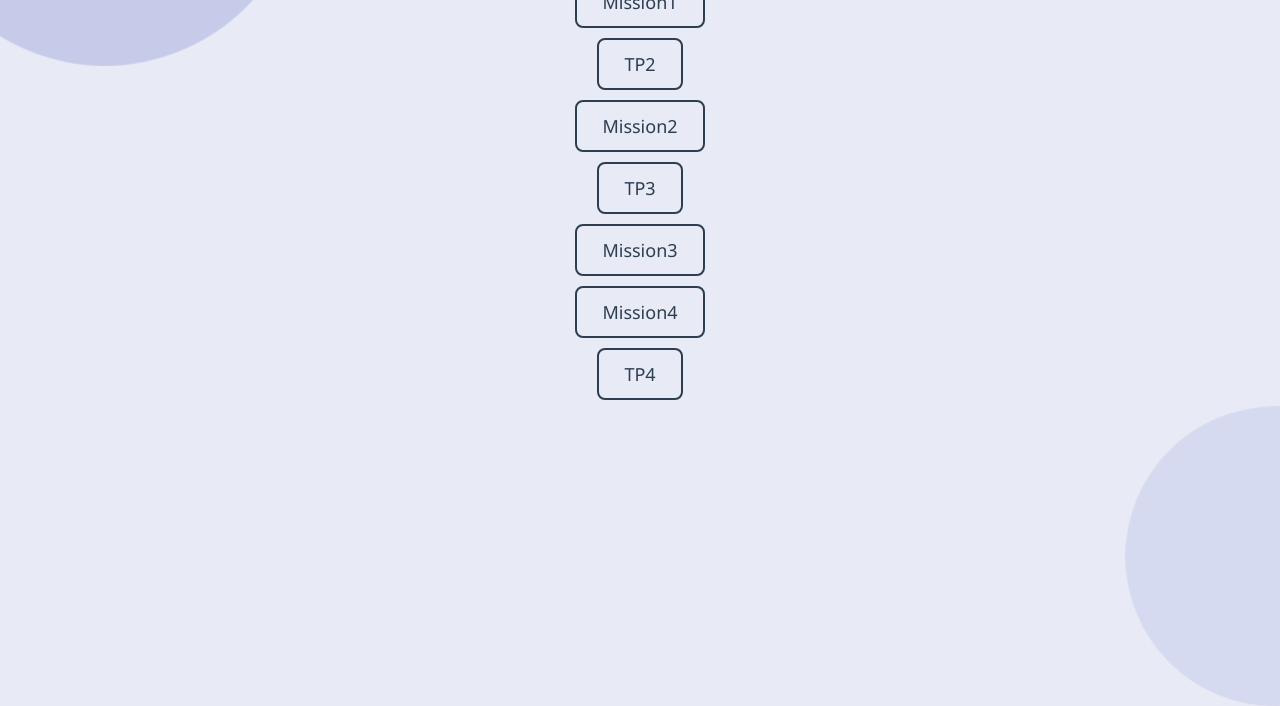
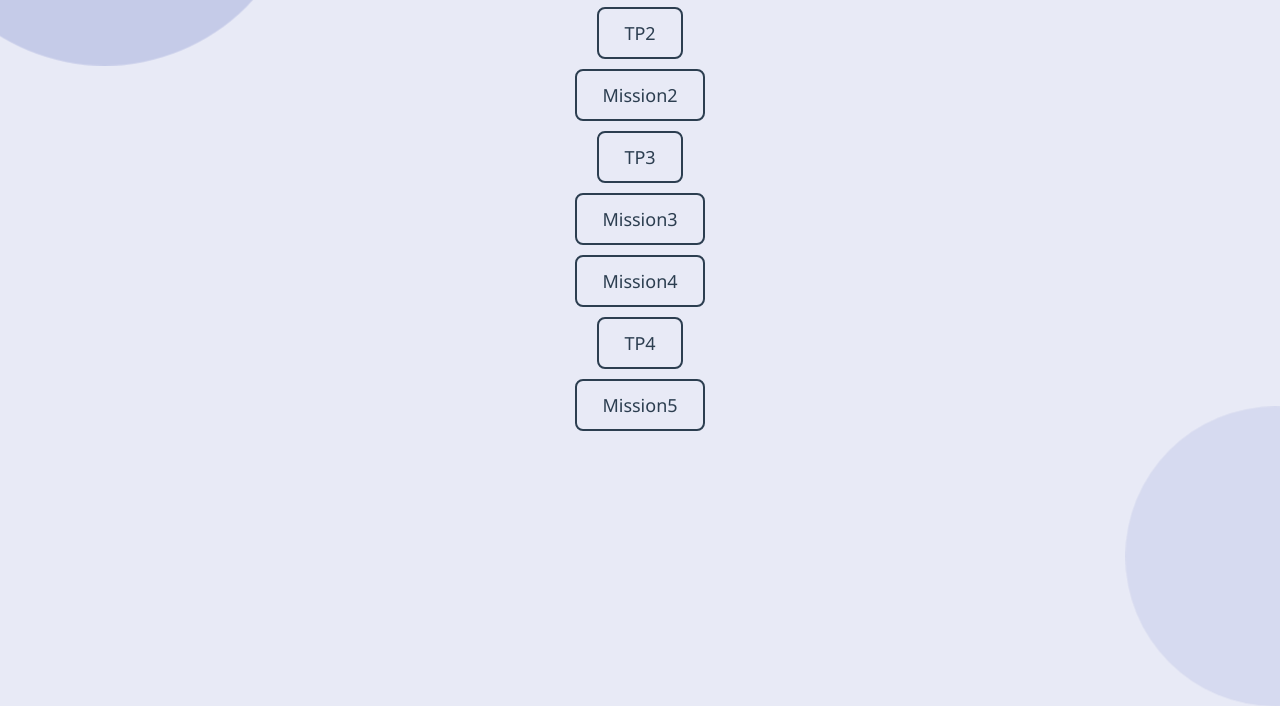
Before and after one commit to Sarah-bar-elh/Sarah-bts-sio, a plain HTML site: page index.html in a window 1280 px wide. Shown: the part 239-945 px from the top of the page. Drawn offline with Linux system fonts and the light colour scheme.

Commit message:
Update index.html

```diff
--- a/index.html
+++ b/index.html
@@ -17,6 +17,7 @@
     <li> <a href="https://sarah-bar-elh.github.io/mission3/">Mission3</a></li>
     <li> <a href="https://sarah-bar-elh.github.io/mission4/">Mission4</a></li>
     <li> <a href="https://sarah-bar-elh.github.io/TP4/">TP4</a></li>
+    <li> <a href="https://sarah-bar-elh.github.io/Mission5/">Mission5</a></li>
 
 
 
```
